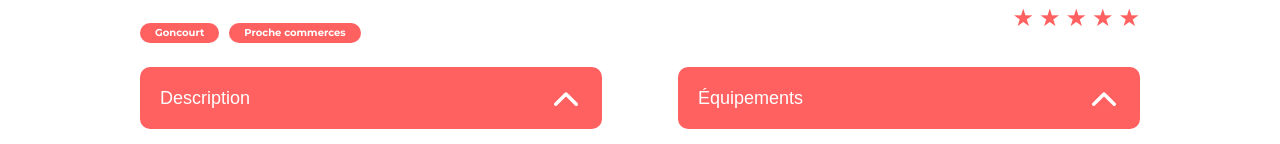
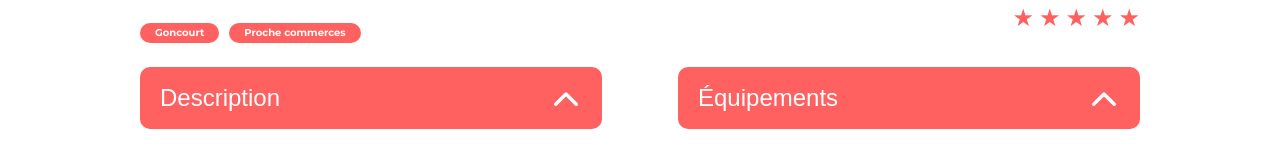
Before and after one commit to samaki8/KASA, a React (Vite) app in the folder Kasa-app/: page /logement/0979876d in a window 1280 px wide. Shown: the part 808-952 px from the top of the page. Built offline with nearby package versions, Linux system fonts and the light colour scheme.

Commit message:
ajout CollapseSections.jsx

```diff
--- a/Kasa-app/src/components/CollapseSection.jsx
+++ b/Kasa-app/src/components/CollapseSection.jsx
@@ -1,4 +1,36 @@
 //Kasa-app\src\components\CollapseSection.jsx
+import { ArrowIconCollapse } from './ArrowIconCollapse.jsx';
+import PropTypes from 'prop-types';
+
+function CollapsibleSection({ title, content, isOpen, onToggle }) {
+    return (
+        <div className="collapsible-section">
+            <button
+                className={`collapsible ${isOpen ? 'active' : ''}`}
+                onClick={onToggle}
+            >
+                <span>{title}</span>
+                <ArrowIconCollapse className={`ArrowIconCollapse ${isOpen ? 'rotate' : ''}`} />
+            </button>
+            <div className={`content ${isOpen ? 'active' : ''}`}>
+                {typeof content === 'string' ? <p>{content}</p> : content}
+            </div>
+        </div>
+    );
+}
+
+CollapsibleSection.propTypes = {
+    title: PropTypes.string.isRequired,
+    content: PropTypes.oneOfType([PropTypes.string, PropTypes.element]).isRequired,
+    isOpen: PropTypes.bool.isRequired,
+    onToggle: PropTypes.func.isRequired,
+};
+
+export default CollapsibleSection;
+
+
+
+/*
 import { ArrowIconCollapse } from './ArrowIconCollapse.jsx';
 import PropTypes from 'prop-types';
 
@@ -28,3 +60,4 @@ CollapsibleSection.propTypes = {
 };
 
 export default CollapsibleSection;
+*/
--- /dev/null
+++ b/Kasa-app/src/components/CollapseSections.jsx
@@ -0,0 +1,39 @@
+// CollapseSections.jsx
+// CollapseSections.jsx
+import { useState } from 'react';
+import CollapsibleSection from './CollapseSection';
+import PropTypes from 'prop-types';
+
+function CollapseSections({ sections }) {
+    const [openSection, setOpenSection] = useState(null);
+
+    const handleToggle = (id) => {
+        setOpenSection((prevId) => (prevId === id ? null : id));
+    };
+
+    return (
+        <>
+            {sections.map((section) => (
+                <CollapsibleSection
+                    key={section.id}
+                    title={section.title}
+                    content={section.content}
+                    isOpen={section.id === openSection}
+                    onToggle={() => handleToggle(section.id)}
+                />
+            ))}
+        </>
+    );
+}
+
+CollapseSections.propTypes = {
+    sections: PropTypes.arrayOf(
+        PropTypes.shape({
+            id: PropTypes.string.isRequired,
+            title: PropTypes.string.isRequired,
+            content: PropTypes.oneOfType([PropTypes.string, PropTypes.element]).isRequired,
+        })
+    ).isRequired,
+};
+
+export default CollapseSections;
--- a/Kasa-app/src/pages/About.jsx
+++ b/Kasa-app/src/pages/About.jsx
@@ -22,28 +22,28 @@ function About() {
 			</div>
 
 			<div className="values-container">
-				<CollapsibleSection // Utilisez le composant
+				<CollapsibleSection //
 					title="Fiabilité"
 					content="Les annonces postées sur Kasa garantissent une fiabilité totale. Les photos sont conformes aux logements, et toutes les informations sont régulièrement vérifiées par nos équipes."
 					isOpen={openSection === 'fiabilite'}
 					onToggle={() => toggleSection('fiabilite')}
 				/>
 
-				<CollapsibleSection // Utilisez le composant
+				<CollapsibleSection
 					title="Respect"
 					content="La bienveillance fait partie des valeurs fondatrices de Kasa. Tout comportement discriminatoire ou de perturbation du voisinage entraînera une exclusion de notre plateforme."
 					isOpen={openSection === 'respect'}
 					onToggle={() => toggleSection('respect')}
 				/>
 
-				<CollapsibleSection // Utilisez le composant
+				<CollapsibleSection
 					title="Service"
 					content="Notre équipe se tient à votre disposition pour vous fournir une expérience parfaite. N'hésitez pas à nous contacter si vous avez la moindre question."
 					isOpen={openSection === 'service'}
 					onToggle={() => toggleSection('service')}
 				/>
 
-				<CollapsibleSection // Utilisez le composant
+				<CollapsibleSection
 					title="Sécurité"
 					content="La sécurité est la priorité de Kasa. Aussi bien pour nos hôtes que pour les voyageurs, chaque logement correspond aux critères de sécurité établis par nos services. En laissant une note aussi bien à l'hôte qu'au locataire, cela permet à nos équipes de vérifier que les standards sont bien respectés."
 					isOpen={openSection === 'securite'}
--- a/Kasa-app/src/pages/FicheLogement.jsx
+++ b/Kasa-app/src/pages/FicheLogement.jsx
@@ -1,24 +1,15 @@
 //Kasa-app/src/pages/FicheLogement.jsx
 
-import { useState } from 'react'; // Import useState
+import { useState } from 'react';
 import logements from '../data/logements.json';
 import { useParams, Navigate } from 'react-router-dom';
-import { useEffect, } from 'react';
+import { useEffect } from 'react';
 import Carousel from '../components/Carousel';
-import CollapseSection from '../components/CollapseSection';
+//import CollapseSection from '../components/CollapseSection';
+import CollapseSections from '../components/CollapseSections'; // Import du nouveau composant
 import '../styles/FicheLogement.css';
 
 function FicheLogement() {
-  // Déclarez les états pour chaque section
-  /*
-  const [isDescriptionOpen, setIsDescriptionOpen] = useState(false);
-  const [isEquipementsOpen, setIsEquipementsOpen] = useState(false);
-  */
-  const [openSection, setOpenSection] = useState(null); // État pour suivre la section ouverte
-
-  const toggleSection = (section) => {
-    setOpenSection(prevSection => (prevSection === section ? null : section)); // Ouvrir seulement la section cliquée
-  };
   const { id } = useParams();
   const [logement, setLogement] = useState(null);
   const [isLoading, setIsLoading] = useState(true);
@@ -37,6 +28,26 @@ function FicheLogement() {
 
   if (isLoading) return <div>Chargement...</div>;
   if (!logement) return <Navigate to="/error404" />;
+
+  // Structure des données pour CollapseSections
+  const sectionsData = [
+    {
+      id: 'description',
+      title: 'Description',
+      content: logement.description,
+    },
+    {
+      id: 'equipements',
+      title: 'Équipements',
+      content: (
+        <ul>
+          {logement.equipments.map((equipment, index) => (
+            <li key={index}>{equipment}</li>
+          ))}
+        </ul>
+      ),
+    },
+  ];
 
   return (
     <div className="fiche-logement">
@@ -65,26 +76,7 @@ function FicheLogement() {
           </div>
         </div>
         <div className="details">
-          <CollapseSection
-
-            title="Description"
-            content={logement.description}
-            isOpen={openSection === 'description'}
-            onToggle={() => toggleSection('description')}
-          />
-          <CollapseSection
-
-            title="Équipements"
-            content={
-              <ul>
-                {logement.equipments.map((equipment, index) => (
-                  <li key={index}>{equipment}</li>
-                ))}
-              </ul>
-            }
-            isOpen={openSection === 'equipements'}
-            onToggle={() => toggleSection('equipements')}
-          />
+          <CollapseSections sections={sectionsData} /> {/* Utilisation du nouveau composant */}
         </div>
       </div>
     </div>
--- a/Kasa-app/src/styles/About.css
+++ b/Kasa-app/src/styles/About.css
@@ -87,6 +87,7 @@
   font-size: 12px;
   line-height: 142.6%;
   color: #000000;
+  font-family: "Montserrat", sans-serif;
 }
 
 @media only screen and (min-width: 768px) {
@@ -111,8 +112,6 @@
   .about .values-container .collapsible-section {
     font-size: 18px;
     padding: 15px 20px;
-    width: 1023;
-    height: 54;
     border-radius: 5px;
     padding-top: 10px;
     padding-right: 20px;
--- a/Kasa-app/src/styles/About.sass
+++ b/Kasa-app/src/styles/About.sass
@@ -76,7 +76,7 @@ $font-family-primary: 'Montserrat', sans-serif
                     transform: rotate(180deg)
 
             .content
-                background-color: #F6F6F6
+                background-color: $background-color-light
                 color: #FF6060
                 max-height: 0
                 overflow: hidden
@@ -92,6 +92,7 @@ $font-family-primary: 'Montserrat', sans-serif
                         font-size: 12px
                         line-height: 142.6%
                         color: #000000
+                        font-family: $font-family-primary
 
 @media only screen and (min-width: 768px)
     .about
@@ -112,8 +113,7 @@ $font-family-primary: 'Montserrat', sans-serif
             .collapsible-section
                 font-size: 18px
                 padding: 15px 20px
-                width: 1023
-                height: 54
+
                 border-radius: 5px
                 padding-top: 10px
                 padding-right: 20px
--- a/Kasa-app/src/styles/FicheLogement.css
+++ b/Kasa-app/src/styles/FicheLogement.css
@@ -131,6 +131,7 @@
   background-color: #FF6060;
   border-radius: 10px;
   overflow: hidden;
+  font-size: 13px;
 }
 .logement-info .collapsible-section button.collapsible {
   width: 100%;
@@ -159,15 +160,23 @@
   overflow: hidden;
   transition: max-height 0.3s ease;
   font-size: 13px;
+  text-align: left;
 }
 .logement-info .collapsible-section .content.active {
   max-height: 500px;
   padding: 20px 10px;
+  list-style: none;
+  font-size: 18PX;
 }
 .logement-info .collapsible-section .content p, .logement-info .collapsible-section .content ul {
   margin: 0;
   padding: 0;
   list-style: none;
+  size: 18px;
+  padding-left: 15px;
+  text-align: left;
+  line-height: 142.6%;
+  font-family: "Montserrat", sans-serif;
 }
 
 @media only screen and (min-width: 481px) {
@@ -233,14 +242,19 @@
     font-size: 24px;
   }
   .logement-info .details {
+    display: flex;
     flex-direction: row;
     gap: 76px;
+    width: 100%;
   }
   .logement-info .details .collapsible-section {
     flex: 1;
   }
-  .logement-info .details button.collapsible {
-    font-size: 18px;
+  .logement-info .details .collapsible-section button.collapsible {
+    font-size: 24px;
     padding: 15px 20px;
   }
+  .logement-info .details .collapsible-section .content p {
+    font-size: 18px;
+  }
 }/*# sourceMappingURL=FicheLogement.css.map */
--- a/Kasa-app/src/styles/FicheLogement.sass
+++ b/Kasa-app/src/styles/FicheLogement.sass
@@ -136,6 +136,7 @@ $font-family-primary: 'Montserrat', sans-serif
         background-color: $primary-color
         border-radius: 10px
         overflow: hidden
+        font-size: 13px
 
         button.collapsible
             width: 100%
@@ -164,15 +165,23 @@ $font-family-primary: 'Montserrat', sans-serif
             overflow: hidden
             transition: max-height 0.3s ease
             font-size: 13px
+            text-align: left
 
             &.active
                 max-height: 500px
                 padding: 20px 10px
+                list-style: none
+                font-size: 18PX
 
             p, ul
                 margin: 0
                 padding: 0
                 list-style: none
+                size: 18px
+                padding-left: 15px
+                text-align: left
+                line-height: 142.6%
+                font-family: $font-family-primary
 
 @media only screen and (min-width: 481px)
     .fiche-logement
@@ -238,12 +247,17 @@ $font-family-primary: 'Montserrat', sans-serif
                         font-size: 24px
 
         .details
+            display: flex
             flex-direction: row
             gap: 76px
+            width: 100%
 
             .collapsible-section
                 flex: 1
 
-            button.collapsible
-                font-size: 18px
-                padding: 15px 20px
+                button.collapsible
+                    font-size: 24px
+                    padding: 15px 20px
+                .content
+                    p
+                        font-size: 18px
```
Also changed, not shown: Kasa-app/src/styles/About.min.css (+1 -1 lines), Kasa-app/src/styles/FicheLogement.min.css, 2 other files (tests, documents, lock files or other folders).
